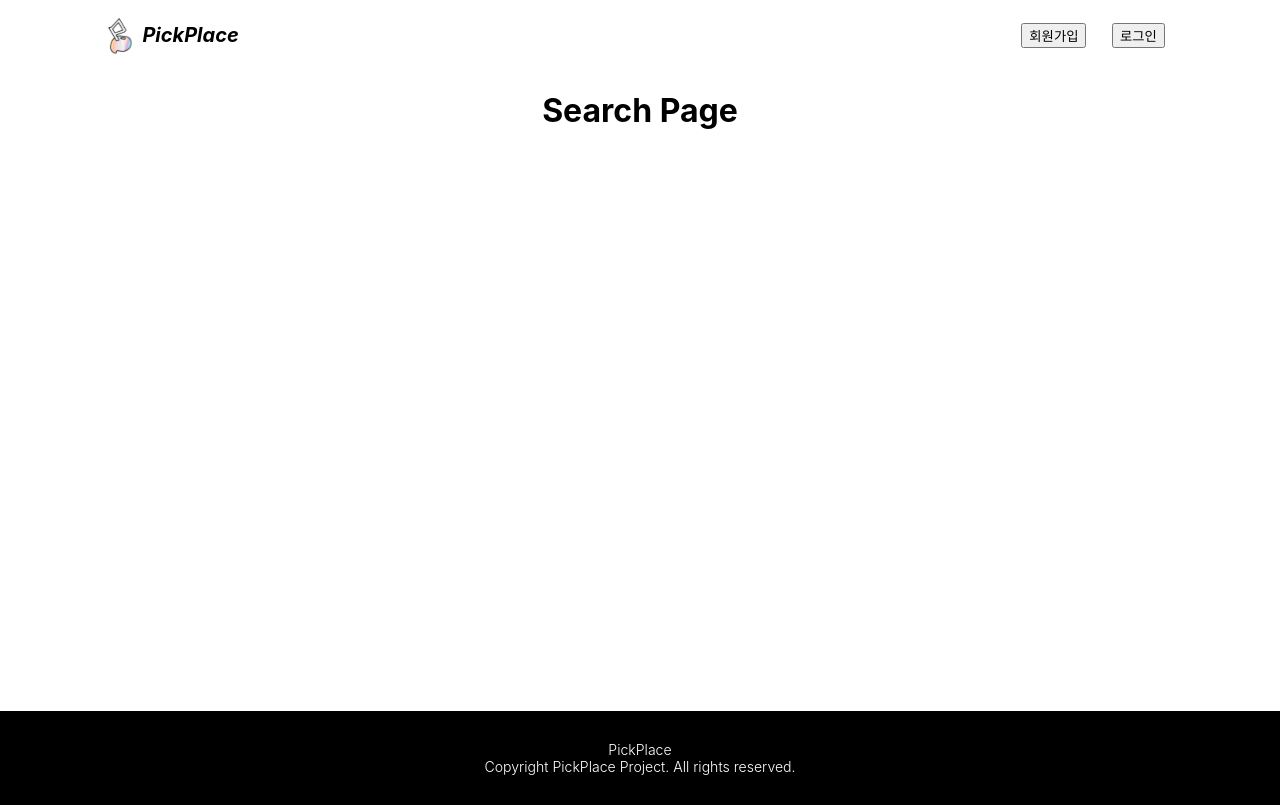
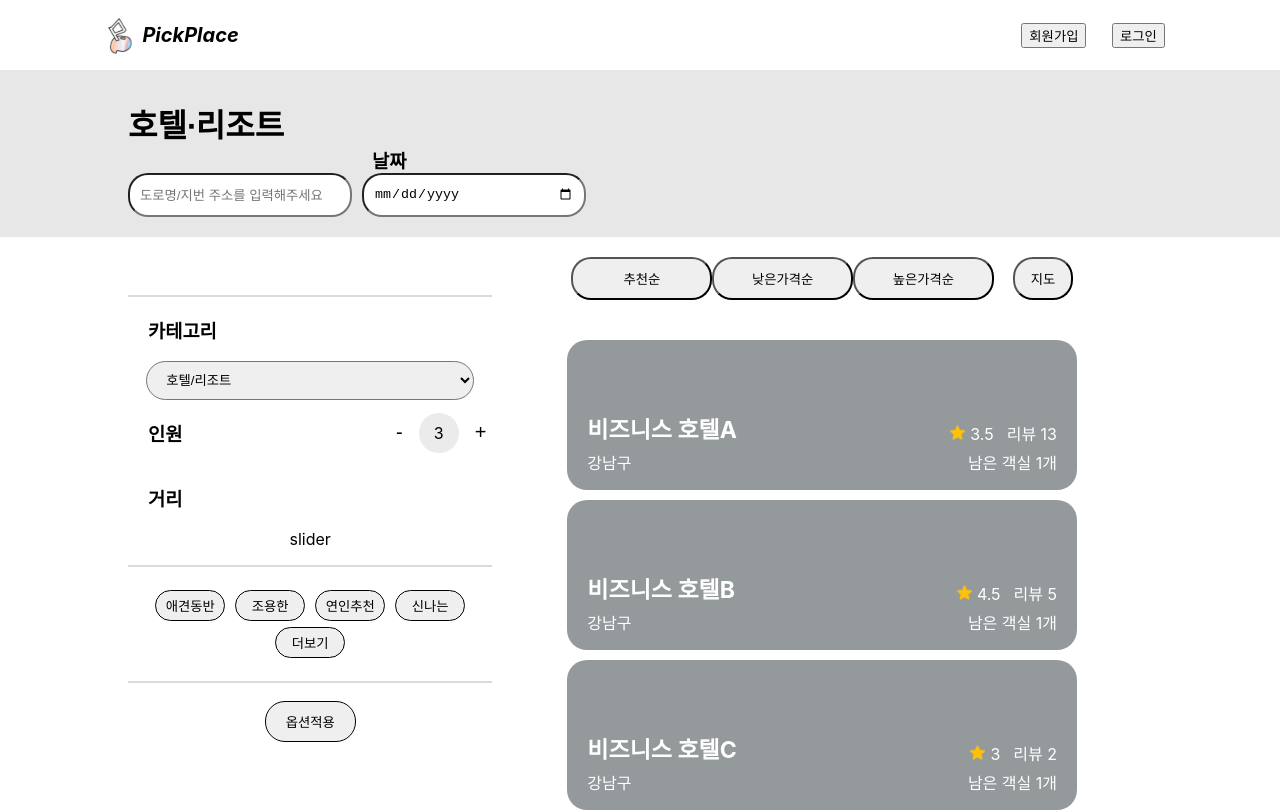
Before and after one commit to KangHayeonn/pickplace-client, a React (Create React App) app in the folder front/: page /search in a window 1280 px wide. Shown: the top 812 px of the page. Built offline with nearby package versions, Linux system fonts and the light colour scheme.

Commit message:
[ADD]: searchPage 화면 구현

```diff
--- a/front/src/pages/SearchPage.tsx
+++ b/front/src/pages/SearchPage.tsx
@@ -3,11 +3,69 @@ import { useSelector, useDispatch } from 'react-redux';
 import { RootState } from '../store/modules';
 import { increase } from '../store/modules/sample';
 import Sample from '../api/sample';
-
+import starIcon from '../assets/images/star.png';
+import '../styles/search.scss';
 const SearchPage: React.FC = () => {
   const dispatch = useDispatch();
-  // const [count, setCount] = useState(0);
-
+  const placeList = [
+    { placeName: '호텔/리조트' },
+    { placeName: '펜션' },
+    { placeName: '게스트하우스' },
+    { placeName: '스터디룸' },
+    { placeName: '파티룸' },
+  ];
+  const tagList = [
+    { tagName: '애견동반' },
+    { tagName: '조용한' },
+    { tagName: '연인추천' },
+    { tagName: '신나는' },
+  ];
+  const searchResult = [
+    {
+      placeId: 0,
+      placeName: '비즈니스 호텔A',
+      placeAddress: {
+        address: '강남구',
+        latitude: 0,
+        longitude: 0,
+      },
+      placeRating: 3.5,
+      placeReviewCnt: 13,
+    },
+    {
+      placeId: 1,
+      placeName: '비즈니스 호텔B',
+      placeAddress: {
+        address: '강남구',
+        latitude: 0,
+        longitude: 0,
+      },
+      placeRating: 4.5,
+      placeReviewCnt: 5,
+    },
+    {
+      placeId: 2,
+      placeName: '비즈니스 호텔C',
+      placeAddress: {
+        address: '강남구',
+        latitude: 0,
+        longitude: 0,
+      },
+      placeRating: 3.0,
+      placeReviewCnt: 2,
+    },
+    {
+      placeId: 3,
+      placeName: '비즈니스 호텔D',
+      placeAddress: {
+        address: '강남구',
+        latitude: 0,
+        longitude: 0,
+      },
+      placeRating: 3.0,
+      placeReviewCnt: 2,
+    },
+  ];
   useEffect(() => {
     Sample.getSampleData()
       .then((res) => {
@@ -19,8 +77,89 @@ const SearchPage: React.FC = () => {
   }, []);
 
   return (
-    <div>
-      <h1>Search Page</h1>
+    <div className="search">
+      <header>
+        <div className="wrapper">
+          <h1>호텔∙리조트</h1>
+          <div className="container inputs">
+            <input
+              type="text"
+              placeholder="도로명/지번 주소를 입력해주세요"
+            ></input>
+            <div className="container date-input">
+              <h3>날짜</h3>
+              <input type="date"></input>
+            </div>
+          </div>
+        </div>
+      </header>
+
+      <main>
+        <aside>
+          <hr />
+          <div className="container category">
+            <h3>카테고리</h3>
+            <select>
+              {placeList.map((item, key) => (
+                <option key={key}>{item.placeName}</option>
+              ))}
+            </select>
+          </div>
+
+          <div className="container personnel">
+            <h3>인원</h3>
+            <div className="counter">
+              <button>-</button>
+              <span>3</span>
+              <button>+</button>
+            </div>
+          </div>
+
+          <div className="container distance">
+            <h3>거리</h3>
+            <p>slider</p>
+          </div>
+          <hr />
+          <div className="container buttons">
+            {tagList.map((item, key) => (
+              <button key={key}>{item.tagName}</button>
+            ))}
+            <button>더보기</button>
+          </div>
+          <hr />
+          <button className="button submit">옵션적용</button>
+        </aside>
+        <section>
+          <div className="buttons">
+            <div className="buttons filter">
+              <button>추천순</button>
+              <button>낮은가격순</button>
+              <button>높은가격순</button>
+            </div>
+            <button className="button map">지도</button>
+          </div>
+          <article>
+            {searchResult.map((item) => (
+              <div key={item.placeId} className="card-component">
+                <div className="row top">
+                  <h1 className="col-1 placeName">{item.placeName}</h1>
+                  <div className="col-2">
+                    <img src={starIcon}></img>
+                    <span className="rate">{item.placeRating}</span>
+                    <span className="review">리뷰 {item.placeReviewCnt}</span>
+                  </div>
+                </div>
+                <div className="row bottom">
+                  <span className="col-1 address">
+                    {item.placeAddress.address}
+                  </span>
+                  <span className="col-2 leftRoom">남은 객실 1개</span>
+                </div>
+              </div>
+            ))}
+          </article>
+        </section>
+      </main>
     </div>
   );
 };
--- /dev/null
+++ b/front/src/styles/search.scss
@@ -0,0 +1,191 @@
+@import "./reset.scss";
+@import "./mixin.scss";
+
+
+.search{
+    header{
+        background-color: rgb(231, 231, 231);
+        min-width: 790px;
+
+        .wrapper{
+            width : 80%;
+            margin : 0 auto;
+            padding : 20px 0;
+            h1{
+                margin : 10px 0 0 0 ;
+                text-align : left
+            }
+            .container.inputs{
+                display: flex;
+                align-items :end;
+                justify-content: left;
+
+                input{
+                    padding : 10px;
+                    border-radius: 20px;
+                    height: 20px;
+                    width : 200px
+                }
+                .container.date-input{
+                    margin : 0 10px;
+                    text-align: left;
+                    h3{
+                        padding : 0 10px;
+                        margin :0;
+                    }
+                }
+            }
+        }
+
+    }
+    main{
+        padding : 0 10vw;
+        margin : 0 auto;
+        display: flex;
+        align-items: top;
+
+        aside{
+            min-width : 250px;
+            margin : 50px 0;
+            hr{
+                border : 0.5px solid rgb(218, 218, 218);
+            }
+            h3{
+                padding : 0 20px;
+                text-align: left;
+            }
+            button{
+                border-radius: 20px;
+                border-radius: 20px;                        border : 1px solid black;
+                border : 1px solid black;
+            }
+            .container.category{
+                h3{
+
+                }
+                select{
+                    width :90%;
+                    padding : 10px 15px;
+                    border-radius: 20px;
+                    option{
+
+                    }
+                }
+            }
+            .container.personnel{
+                display: flex;
+                align-items: center;
+                justify-content: space-between;
+                h3{
+
+                }
+                .counter{
+                    button{
+                        font-size: 20px;
+                        border : none;
+                        background-color: white;
+                    }
+                    span{
+                        margin : 0 10px;
+                        background-color: rgb(235, 235, 235);
+                        border-radius: 20px;
+                        padding : 10px 15px;
+                    }
+                }
+            }
+            .container.distance{
+                h3{
+
+                }
+            }
+            .container.buttons{
+                margin : 20px 0 ;
+                button{
+                    margin : 3px 5px;
+                    padding :5px;
+                    width : 70px;
+                }
+            }
+            .button.submit{
+                padding : 10px 20px;
+                margin : 10px 0;
+            }
+        }
+        section{
+            padding : 10px 20px;
+            margin : 10px 30px;
+            width : 60%;
+            min-width : 450px;
+            .buttons{
+                display: flex;
+                justify-content: center;
+                button{
+                    border-radius: 20px;
+                    padding : 10px;
+                }
+                .buttons.filter{
+                    button{
+                        width : 11vw;
+                        min-width : 90px;
+                    }
+                }
+                .button.map{
+                    margin-left : 1.5vw;
+                    width : 60px;
+                }
+            }
+            article{
+                overflow-y: auto;
+                margin : 30px 0;
+                padding : 0 20px;
+                .card-component{
+                    color : white;
+                    border-radius: 20px;
+                    height : 150px;
+                    background-color: rgb(148, 153, 156);
+                    margin : 10px 5px;                            align-items: end;
+                    padding : 0 20px;
+
+                    h1{
+                        margin : 0;
+                    }
+                    .row.top{
+                        min-height: 105px;
+                        position : relative;
+                        display : flex;
+                        justify-content: space-between;
+                        align-items: end;
+                        .col-1{
+                            font-size: 23px;
+
+                        }
+                        .col-2{
+                            img{
+                                width : 15px;
+                            }
+                            .rate{
+                                margin : 0 5px
+                            }
+                            .review{
+                                margin-left : 8px
+                            }
+                        }
+                    }
+                    .row.bottom{
+                        margin : 5px 0;
+                        display : flex;
+                        justify-content: space-between;
+                        align-items: end;
+                        .col-1{
+
+                        }
+                        .col-2{
+
+                        }
+                    }
+                }
+            }
+        }
+
+    }
+}
```
Also changed, not shown: front/src/assets/images/star.png (added).
